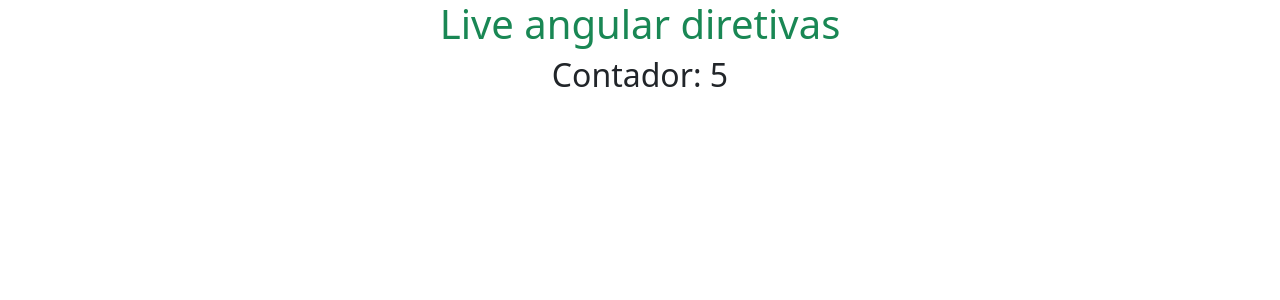
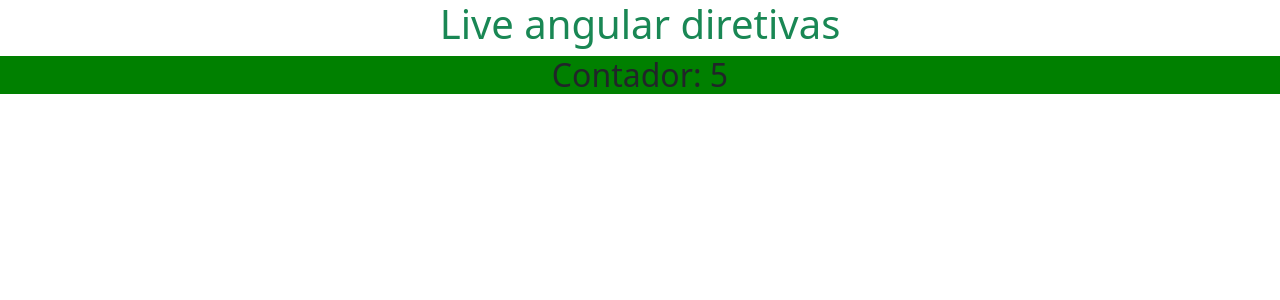
Before and after one commit to eskokado/dio-ambiente-angular, an Angular app: page / in a window 1280 px wide. Shown: the top 300 px of the page. Built offline with nearby package versions, Linux system fonts and the light colour scheme.

Commit message:
feat: alterando dinamicamente uma propriedade css com ngStyle

```diff
--- a/src/app/app.component.html
+++ b/src/app/app.component.html
@@ -1,2 +1,4 @@
 <h1 class="text-success text-center">Live angular diretivas</h1>
-<h2 class="text-center">Contador: {{ count }}</h2>
+<div [ngStyle]="{ background: count < 5 ? 'red' : 'green' }">
+  <h2 class="text-center">Contador: {{ count }}</h2>
+</div>
```
